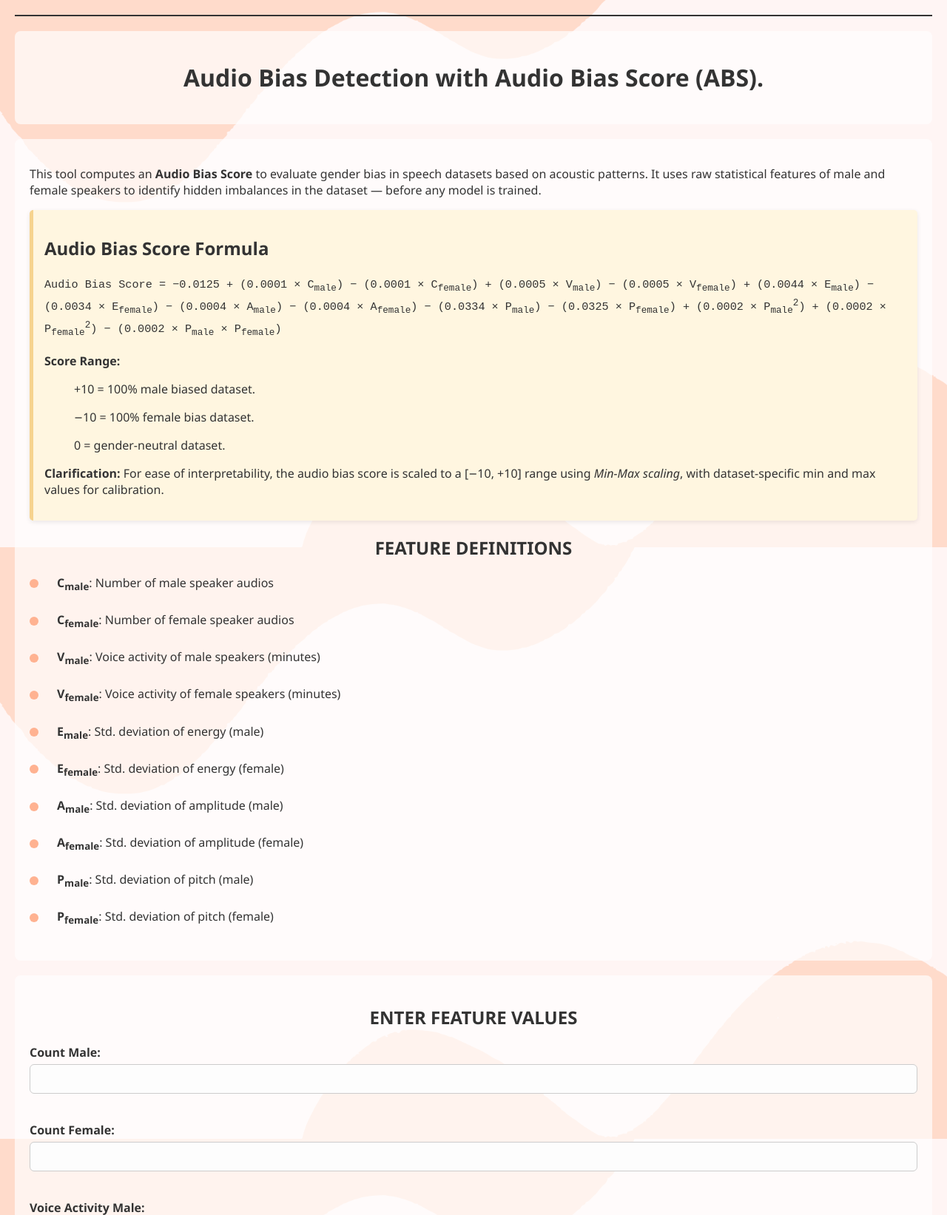
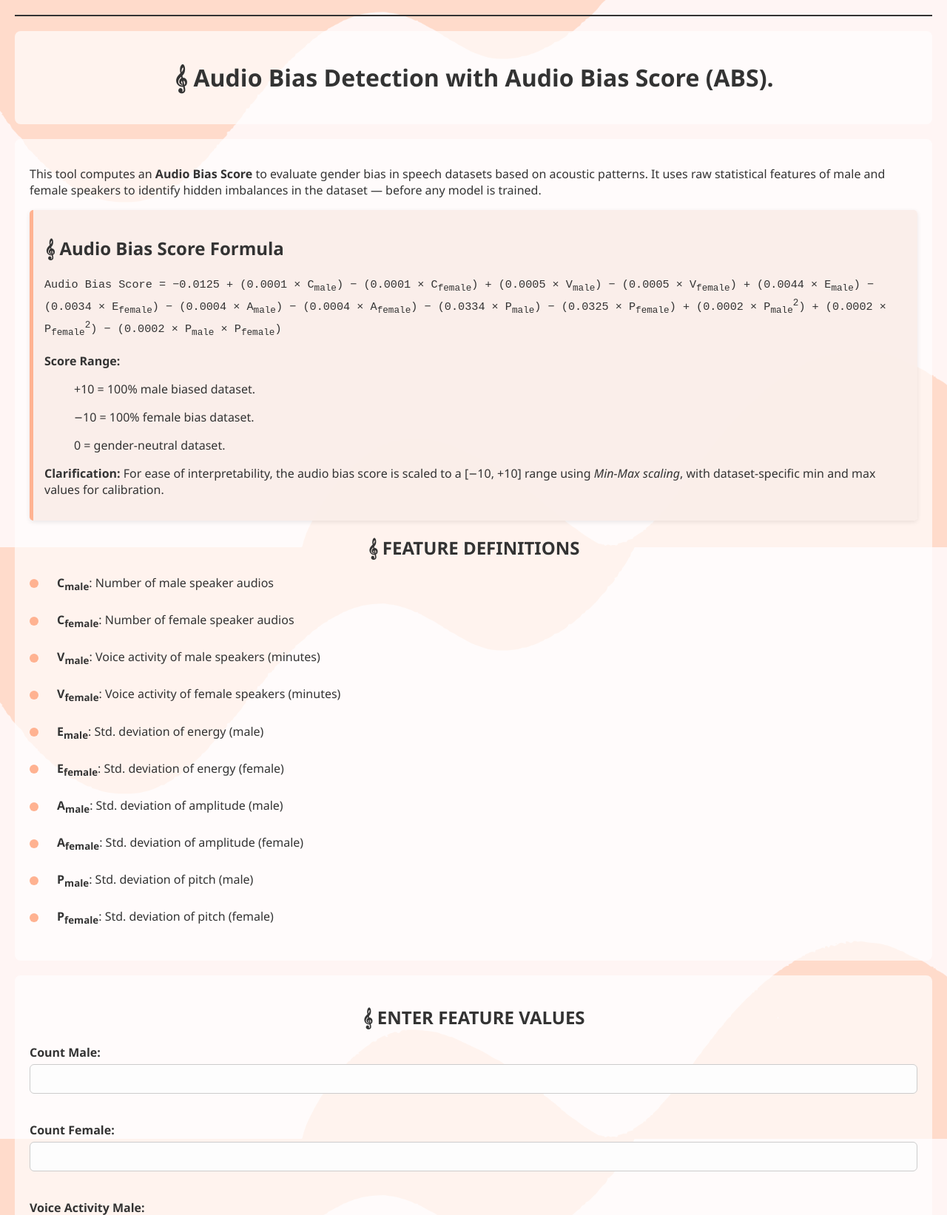
Before and after one commit to Sriwanthi-Jayawardena/RESAI_Toolkit, a Flask app: page /audio in a window 1280 px wide. Shown: the part 60-1703 px from the top of the page at 74% size. Run offline with Flask 2, Linux system fonts and the light colour scheme.

Commit message:
style modifications

```diff
--- a/static/css/style.css
+++ b/static/css/style.css
@@ -246,7 +246,7 @@ h3 {
 .bias-highlight {
   font-size: 2.0rem;
   font-weight: bold;
-  background-color: #fff6e0; /* Light blue */
+  background-color: #faeee9e4;
   border-left: 6px solid #ffb291;
   padding: 15px 20px;
   margin-top: 15px;
@@ -378,7 +378,7 @@ h3 {
 }
 
 .result-table th {
-  background-color: #f6d38e;
+  background-color: #ffb291;
 }
 
 .result-table td {
@@ -388,7 +388,7 @@ h3 {
 .formula-box {
   margin-top: 15px;
   padding: 15px;
-  background-color: #fff6e0;
-  border-left: 5px solid #f6d38e;
+  background-color: #faeee9e4;
+  border-left: 5px solid #ffb291;
   border-radius: 5px;
 }
--- a/templates/audio.html
+++ b/templates/audio.html
@@ -1,7 +1,7 @@
 {% extends "base.html" %}
 {% block content %}
 
-<center><h1> Audio Bias Detection with Audio Bias Score (ABS).</h1></center>
+<center><h1>𝄞 Audio Bias Detection with Audio Bias Score (ABS).</h1></center>
 
 <section class="explanation">
   <p>
@@ -9,7 +9,7 @@
   </p>
 
   <div class="formula-box">
-    </center><h2>Audio Bias Score Formula</h2></center>
+    </center><h2>𝄞 Audio Bias Score Formula</h2></center>
     <p class="equation">
       Audio Bias Score = −0.0125 + (0.0001 × C<sub>male</sub>) − (0.0001 × C<sub>female</sub>) + (0.0005 × V<sub>male</sub>) − (0.0005 × V<sub>female</sub>) + (0.0044 × E<sub>male</sub>) − (0.0034 × E<sub>female</sub>) − (0.0004 × A<sub>male</sub>) − (0.0004 × A<sub>female</sub>) − (0.0334 × P<sub>male</sub>) − (0.0325 × P<sub>female</sub>) + (0.0002 × P<sub>male</sub><sup>2</sup>) + (0.0002 × P<sub>female</sub><sup>2</sup>) − (0.0002 × P<sub>male</sub> × P<sub>female</sub>)
     </p>
@@ -21,7 +21,7 @@
   </div>
 
   <div class="feature-explanation">
-    <center><h2>FEATURE DEFINITIONS</h2></center>
+    <center><h2>𝄞 FEATURE DEFINITIONS</h2></center>
     <ul class="bias-list">
       <li><div class="text-content"><strong>C<sub>male</sub></strong>: Number of male speaker audios</div></li>
       <li><div class="text-content"><strong>C<sub>female</sub></strong>: Number of female speaker audios</div></li>
@@ -38,7 +38,7 @@
 </section>
 
 <form method="post">
-  <center><h2> ENTER FEATURE VALUES</h2></center>
+  <center><h2> 𝄞 ENTER FEATURE VALUES</h2></center>
   {% for field in ['count_male', 'count_female', 'voice_activity_male', 'voice_activity_female',
                    'Std. deviation of energy_male', 'Std. deviation of energy_female', 'Std. deviation of amplitude_male', 'Std. deviation of amplitude_female',
                    'Std. deviation of pitch_male', 'Std. deviation of pitch_female'] %}
@@ -52,7 +52,7 @@
 
 {% if results %}
   <hr>
-    <center><h3>Input Summary</h3></center>
+    <center><h3>𝄞 INPUT SUMMARY</h3></center>
   <table class="input-summary">
     <thead>
       <tr><th>Feature</th><th>Value</th></tr>
@@ -69,7 +69,7 @@
   <hr>
 
 <div class="results">
-<center><h3>Bias Detection Results</h3></center>
+<center><h3>𝄞 RESULTS</h3></center>
   <p class="bias-highlight"><strong>{{ results.bias_message }}</strong></p>
 </div>
 
```
